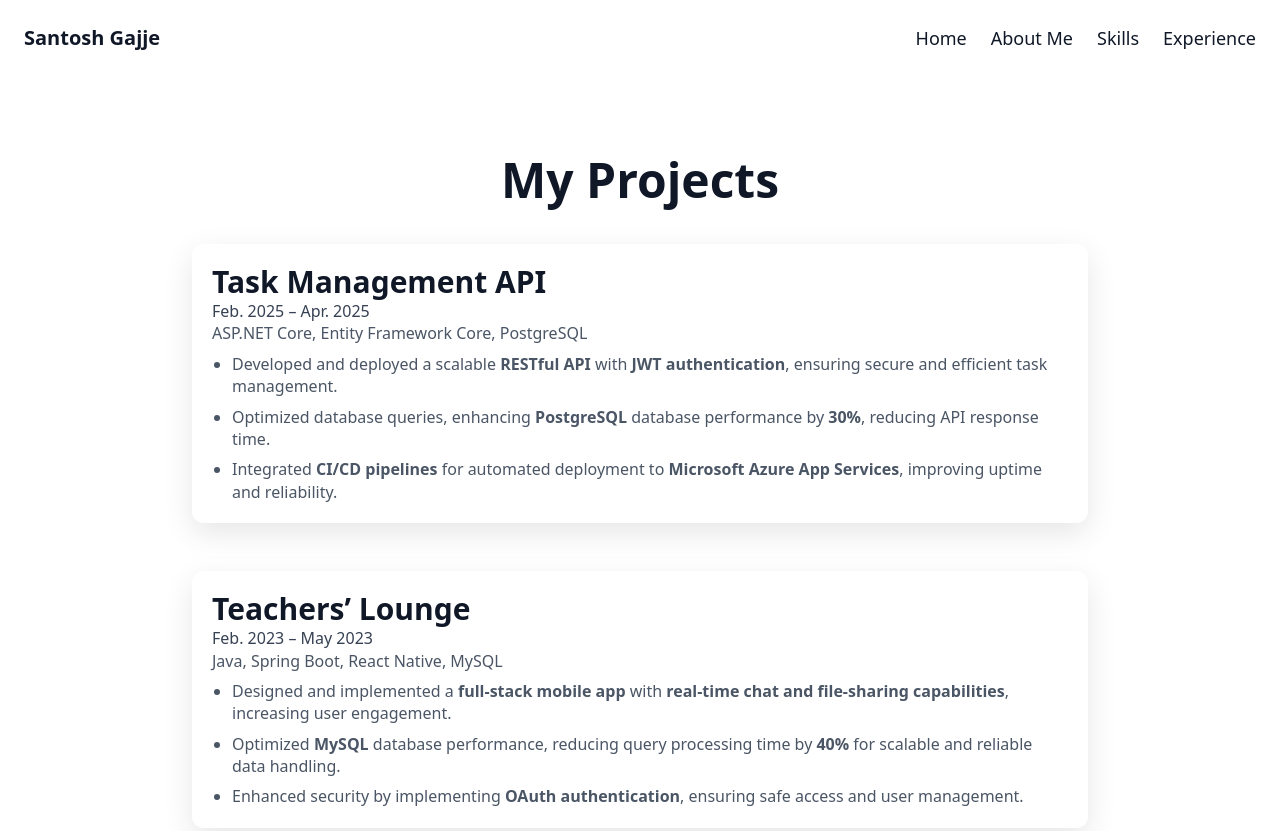
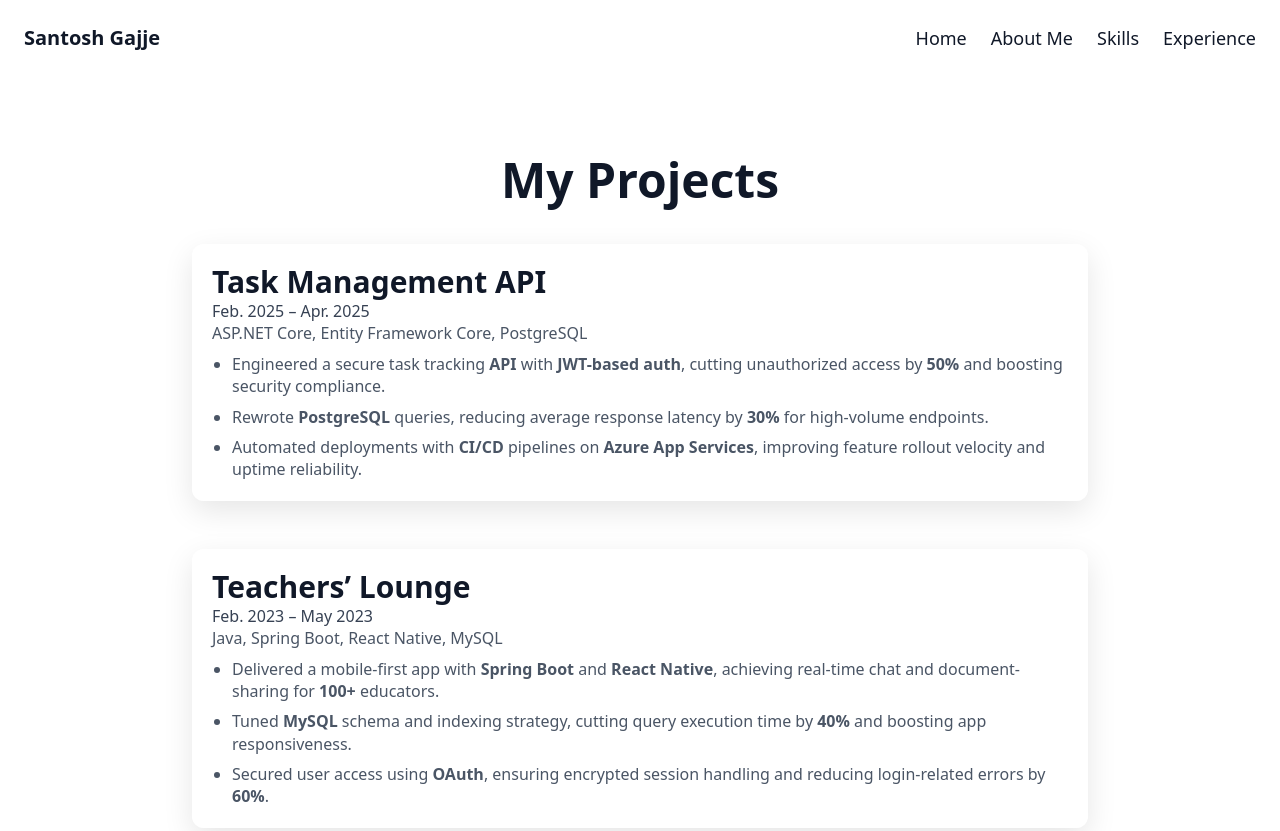
Before and after one commit to santosh-sy/SGWebsite, a website built with webpack: page pages/projects.html in a window 1280 px wide. Shown: the top 831 px of the page. Built offline with nearby package versions, Linux system fonts and the light colour scheme.

Commit message:
Update projects.html

```diff
--- a/pages/projects.html
+++ b/pages/projects.html
@@ -29,9 +29,9 @@
       <p class="text-gray-700">Feb. 2025 – Apr. 2025</p>
       <p class="text-gray-600 font-medium">ASP.NET Core, Entity Framework Core, PostgreSQL</p>
       <ul class="list-disc ml-5 mt-2 text-gray-600 space-y-2">
-        <li>Developed and deployed a scalable <strong>RESTful API</strong> with <strong>JWT authentication</strong>, ensuring secure and efficient task management.</li>
-        <li>Optimized database queries, enhancing <strong>PostgreSQL</strong> database performance by <strong>30%</strong>, reducing API response time.</li>
-        <li>Integrated <strong>CI/CD pipelines</strong> for automated deployment to <strong>Microsoft Azure App Services</strong>, improving uptime and reliability.</li>
+        <li>Engineered a secure task tracking <strong>API</strong> with <strong>JWT-based auth</strong>, cutting unauthorized access by <strong>50%</strong> and boosting security compliance.</li>
+        <li>Rewrote <strong>PostgreSQL</strong> queries, reducing average response latency by <strong>30%</strong> for high-volume endpoints.</li>
+        <li>Automated deployments with <strong>CI/CD</strong> pipelines on <strong>Azure App Services</strong>, improving feature rollout velocity and uptime reliability.</li>
       </ul>
     </div>
 
@@ -41,9 +41,9 @@
       <p class="text-gray-700">Feb. 2023 – May 2023</p>
       <p class="text-gray-600 font-medium">Java, Spring Boot, React Native, MySQL</p>
       <ul class="list-disc ml-5 mt-2 text-gray-600 space-y-2">
-        <li>Designed and implemented a <strong>full-stack mobile app</strong> with <strong>real-time chat and file-sharing capabilities</strong>, increasing user engagement.</li>
-        <li>Optimized <strong>MySQL</strong> database performance, reducing query processing time by <strong>40%</strong> for scalable and reliable data handling.</li>
-        <li>Enhanced security by implementing <strong>OAuth authentication</strong>, ensuring safe access and user management.</li>
+        <li>Delivered a mobile-first app with <strong>Spring Boot</strong> and <strong>React Native</strong>, achieving real-time chat and document-sharing for <strong>100+</strong> educators.</li>
+        <li>Tuned <strong>MySQL</strong> schema and indexing strategy, cutting query execution time by <strong>40%</strong> and boosting app responsiveness.</li>
+        <li>Secured user access using <strong>OAuth</strong>, ensuring encrypted session handling and reducing login-related errors by <strong>60%</strong>.</li>
       </ul>
     </div>
 
```
